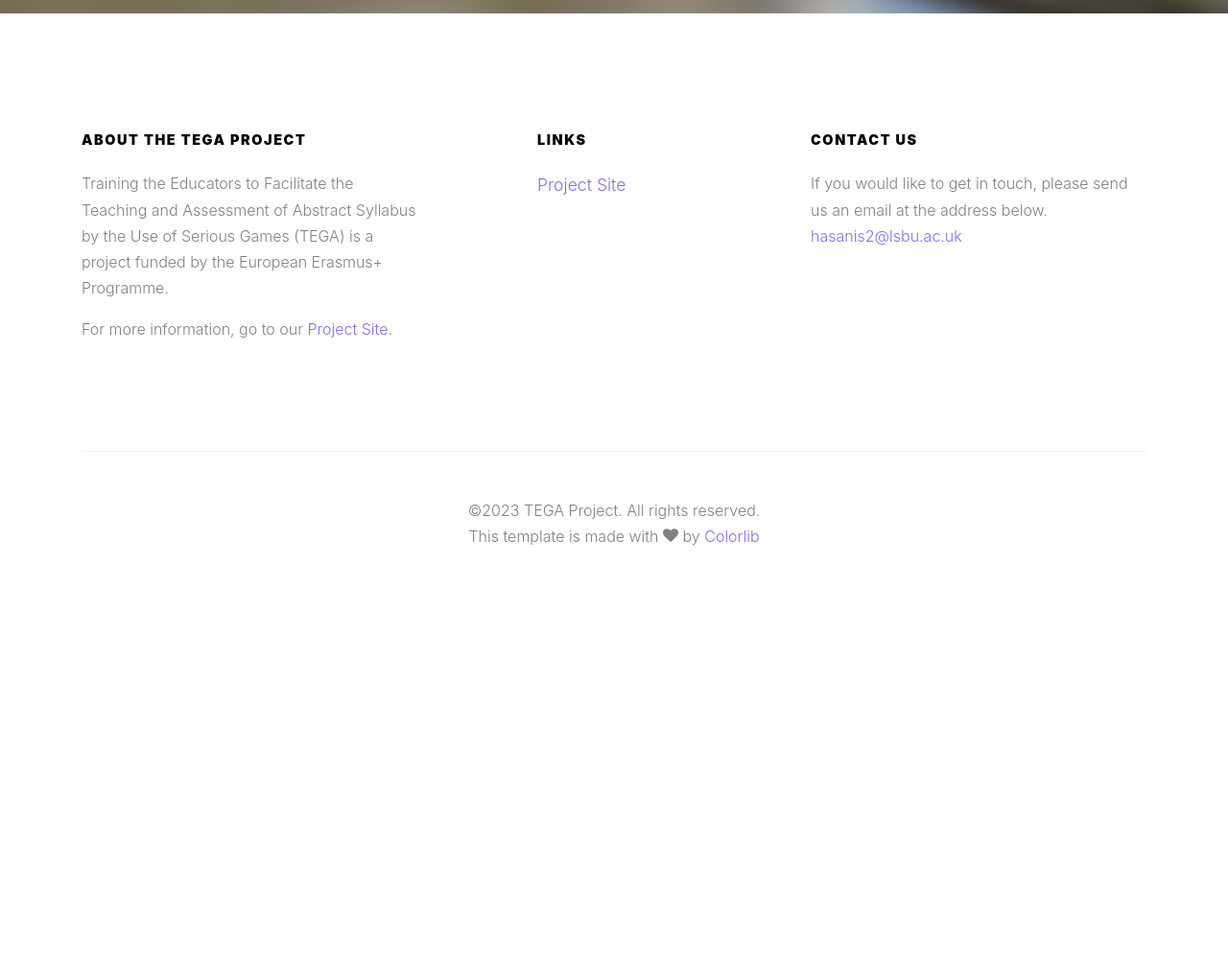
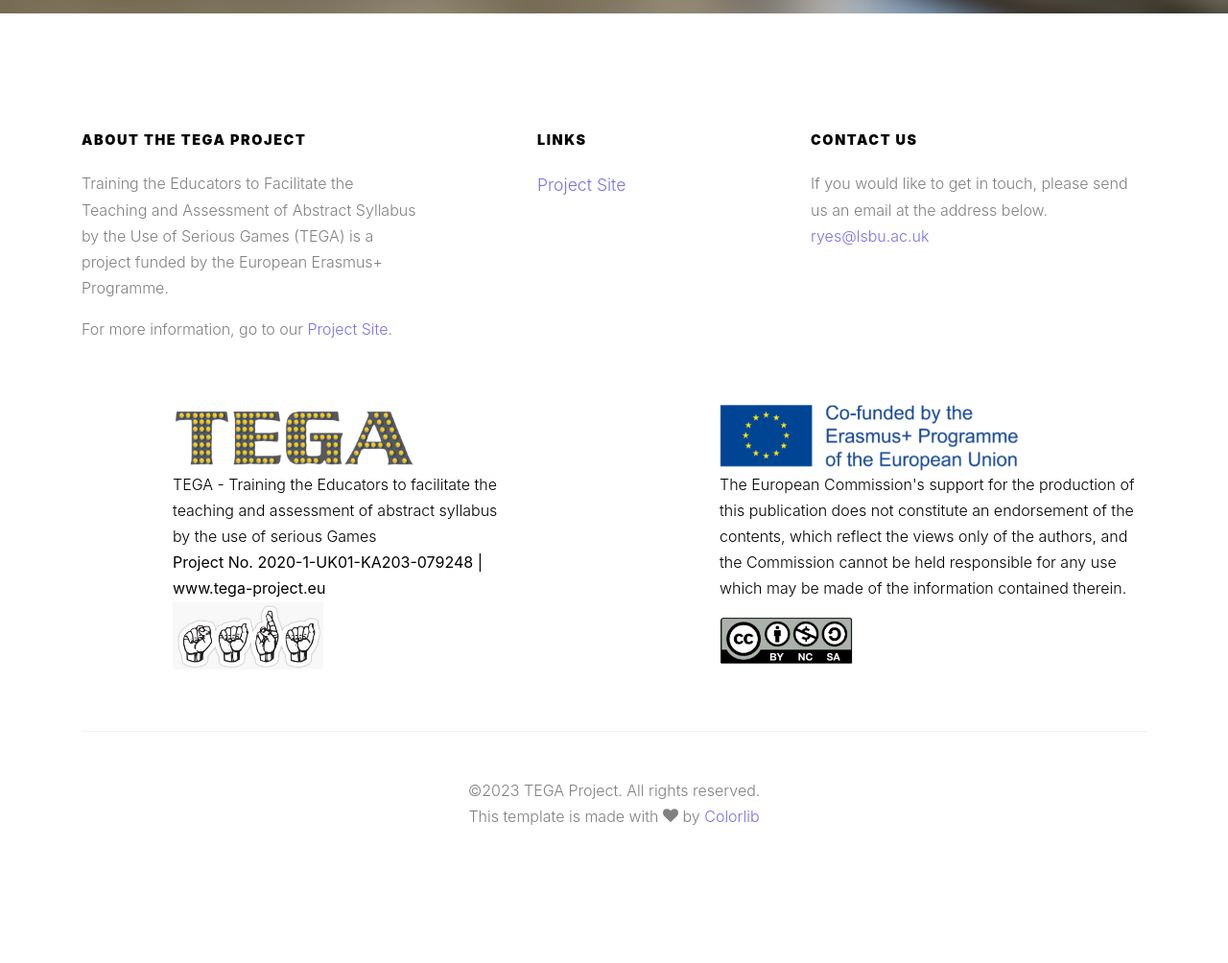
Before and after one commit to tsmithscott/tega-toolkit, a Flask app: page / in a window 1280 px wide. Shown: the part 894-1898 px from the top of the page at 96% size. Before the commit the page ends 1462 px from the top, so only its background shows below. Run offline with Flask 3, Linux system fonts and the light colour scheme; some libraries are stand-ins or nearby versions; some web fonts are replaced.

Commit message:
Added disclaimers

```diff
--- a/templates/index.html
+++ b/templates/index.html
@@ -46,13 +46,36 @@
 
           <div class="col-md-4">
               <h3>Contact Us</h3>
-              <p>If you would like to get in touch, please send us an email at the address below.
-                <a href="mailto:hasanis2@lsbu.ac.uk">hasanis2@lsbu.ac.uk</a>
+              <p>If you would like to get in touch, please send us an email at the address below.<br />
+                <a href="mailto:ryes@lsbu.ac.uk">ryes@lsbu.ac.uk</a>
               </p>
           </div>
   </div>
 
-  <div class="row pt-5 mt-5 text-center">
+  <div class="row mt-5">
+    <div class="col-1"></div>
+
+    <div class="col-4 text-left">
+      <img src="{{ url_for('static', filename='images/tega-logo.png') }}" style="height:70px;">
+      <p style="color:black;">
+        TEGA - Training the Educators to facilitate the teaching
+        and assessment of abstract syllabus by the use of serious Games
+        <br /><b>Project No. 2020-1-UK01-KA203-079248 | www.tega-project.eu</b><br />
+        <img src="{{ url_for('static', filename='images/logo.png') }}" style="height:70px;">
+      </p>
+    </div>
+
+    <div class="col-2"></div>
+
+    <div class="col-5 text-left">
+      <img src="{{ url_for('static', filename='images/erasmus-disclaimer.png') }}" style="height:70px;">
+      <p style="color:black;">The European Commission's support for the production of this publication does not constitute an endorsement of the contents, which reflect the views only of the authors, and the Commission cannot be held responsible for any use which may be made of the information contained therein.</p>
+      <img src="{{ url_for('static', filename='images/erasmus-disclaimer-1.png') }}" style="height:50px;">
+    </div>
+
+  </div>
+
+  <div class="row pt-5 text-center">
       <div class="col-md-12">
       <div class="border-top pt-5">
           <p>
```
Also changed, not shown: static/images/erasmus-disclaimer-1.png (added), static/images/erasmus-disclaimer.png (added), static/images/logo.png (added).
